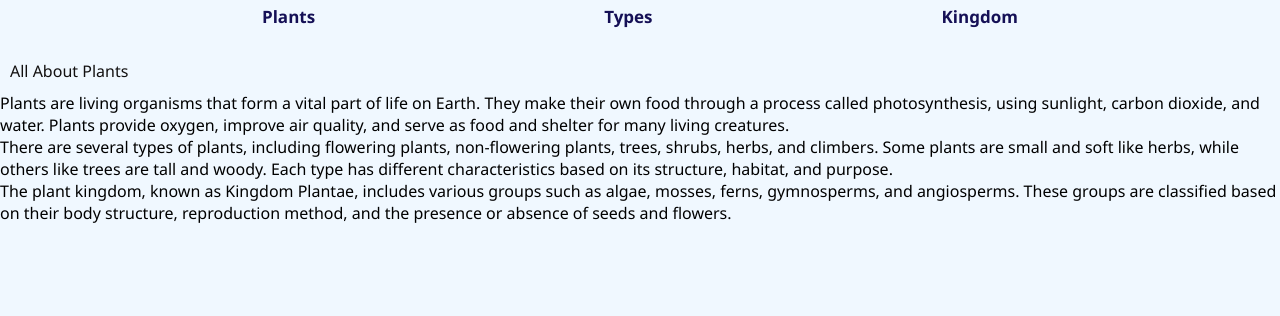
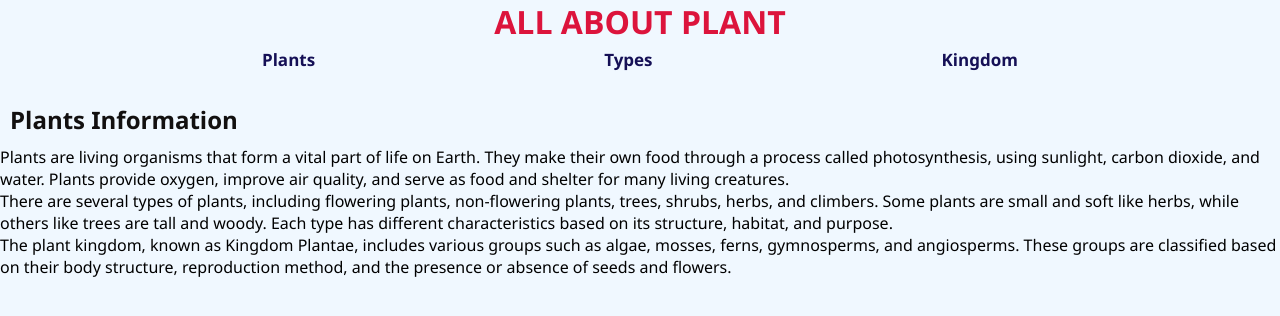
Before and after one commit to Maria-Farooq534/All-About-Plants, a plain HTML site: page index.html in a window 1280 px wide. Drawn offline with Linux system fonts and the light colour scheme.

Commit message:
HTML structure

```diff
--- a/index.html
+++ b/index.html
@@ -8,6 +8,7 @@
 </head>
 <body>
     <header class="nav-bar">
+        <h1 class="page-title">All About Plant</h1>
         <ul>
             <li><a href="#">Plants</a></li>
             <li><a href="#">Types</a></li>
@@ -16,7 +17,9 @@
     </header>
 
     <main>
-        <header class="title">All About Plants</header>
+        <header class="title">
+            <h2>Plants Information</h2>
+        </header>
         <section class="sec-1">
             <p>
                 Plants are living organisms that form a vital part of life on Earth. They make their own food through a process called photosynthesis, using sunlight, carbon dioxide, and water. Plants provide oxygen, improve air quality, and serve as food and shelter for many living creatures.
```
